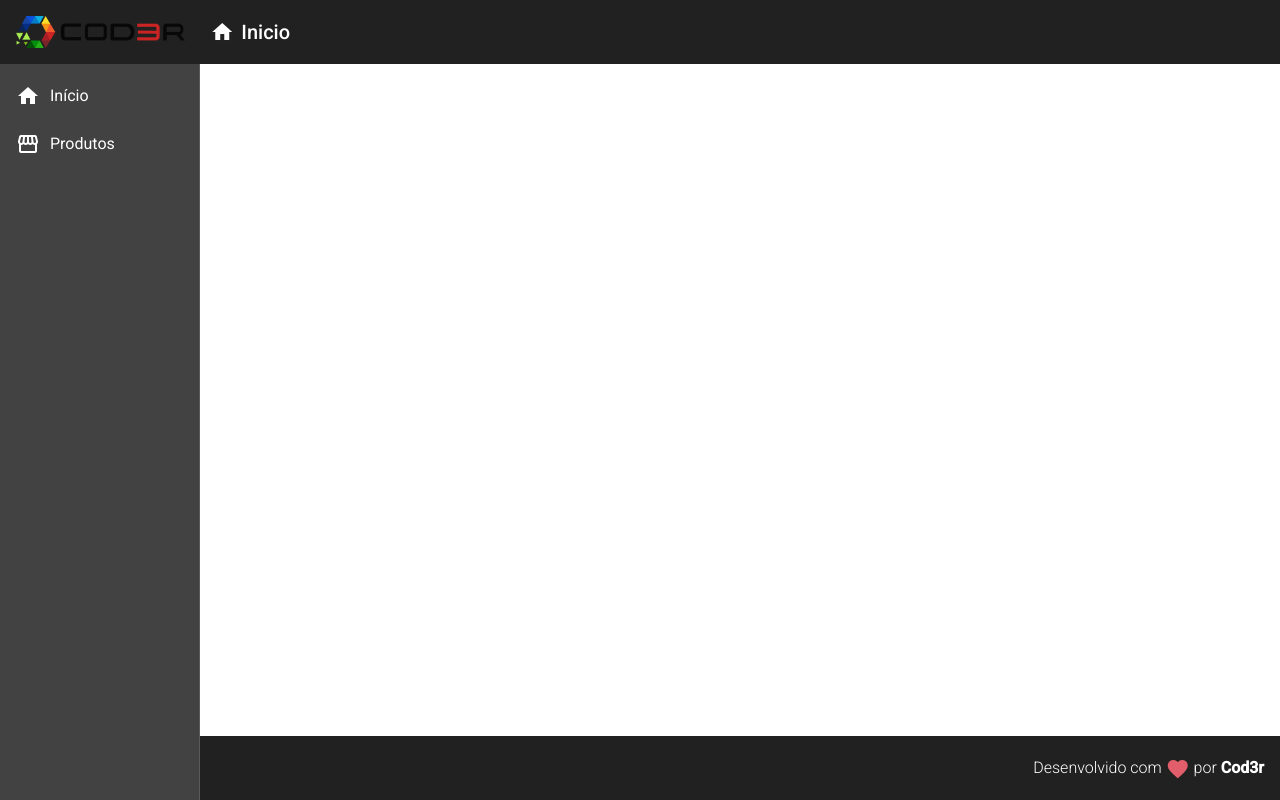
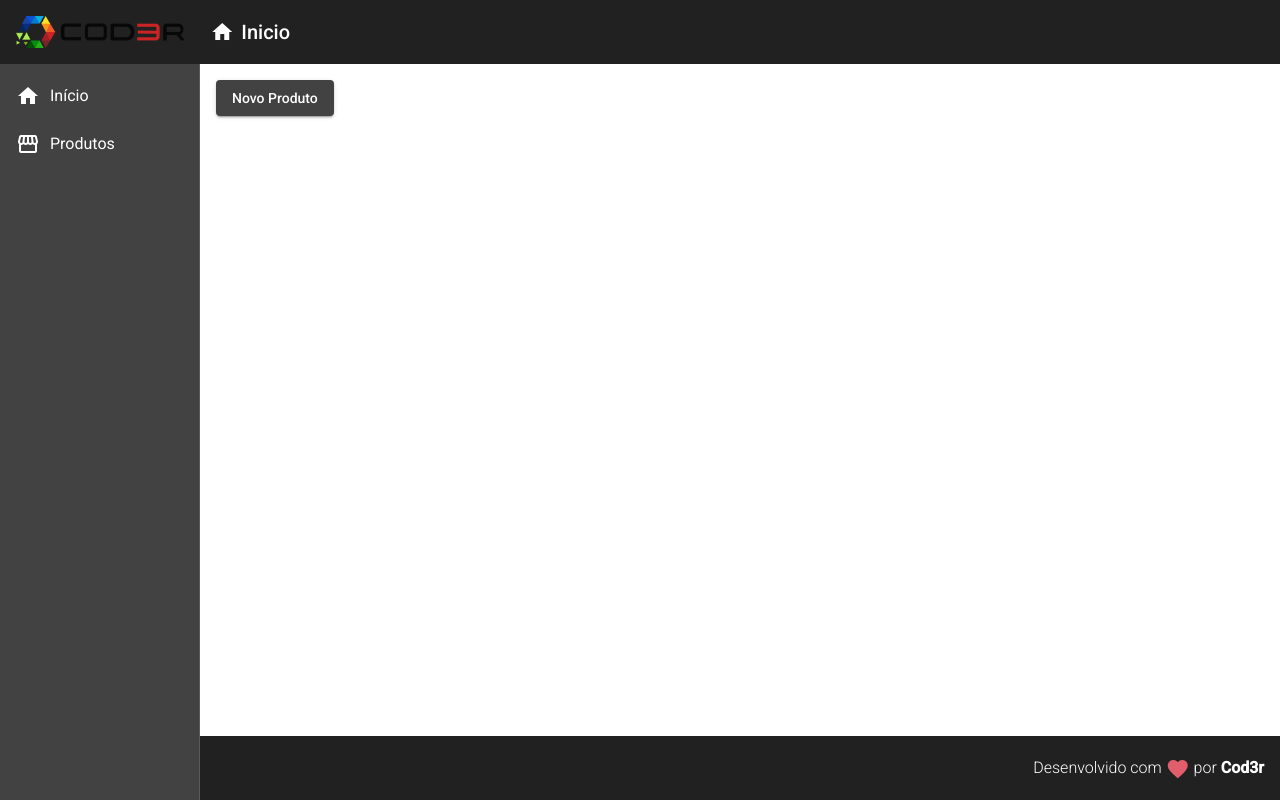
Before and after one commit to GustavoRSL/Angular_Cod3r, an Angular app in the folder Crud/frontend/: page /products in a window 1280 px wide. Built offline with nearby package versions, Linux system fonts and the light colour scheme.

Commit message:
Criando injeção de dependencia para navegação.

```diff
--- a/Crud/frontend/src/app/app.module.ts
+++ b/Crud/frontend/src/app/app.module.ts
@@ -10,6 +10,7 @@ import { FooterComponent } from './components/template/footer/footer.component';
 import { NavComponent } from './components/template/nav/nav.component';
 import { MatSidenavModule } from '@angular/material/sidenav';
 import { MatCardModule } from '@angular/material/card';
+import { MatButtonModule } from '@angular/material/button';
 import { MatListModule} from '@angular/material/list';
 import { HomeComponent } from './views/home/home.component';
 import { ProductCrudComponent } from './views/product-crud/product-crud.component';
@@ -36,7 +37,8 @@ import { ProductCreateComponent } from './components/product/product-create/prod
     MatToolbarModule,
     MatSidenavModule,
     MatListModule,
-    MatCardModule
+    MatCardModule,
+    MatButtonModule
   ],
   providers: [],
   bootstrap: [AppComponent]
--- a/Crud/frontend/src/app/components/product/product-create/product-create.component.html
+++ b/Crud/frontend/src/app/components/product/product-create/product-create.component.html
@@ -1,3 +1,4 @@
+<!-- Bind de atributo -->
 <p [id]="atributoQualquer">product-create works!</p>
 <!-- Event Bind -->
 <button (click)="fazerAlgo()">
--- a/Crud/frontend/src/app/views/product-crud/product-crud.component.html
+++ b/Crud/frontend/src/app/views/product-crud/product-crud.component.html
@@ -1 +1,3 @@
-<p>product-crud works!</p>
+<button mat-raised-button (click)="navigateToProductCreate()">
+  Novo Produto
+</button>
--- a/Crud/frontend/src/app/views/product-crud/product-crud.component.ts
+++ b/Crud/frontend/src/app/views/product-crud/product-crud.component.ts
@@ -1,4 +1,5 @@
 import { Component, OnInit } from '@angular/core';
+import { Route, Router } from '@angular/router';
 
 @Component({
   selector: 'app-product-crud',
@@ -7,9 +8,15 @@ import { Component, OnInit } from '@angular/core';
 })
 export class ProductCrudComponent implements OnInit {
 
-  constructor() { }
+  constructor(private router: Router) {
+
+  }
 
   ngOnInit(): void {
   }
 
+  navigateToProductCreate(): void {
+    this.router.navigate(['/products/create'])
+  }
+
 }
```
